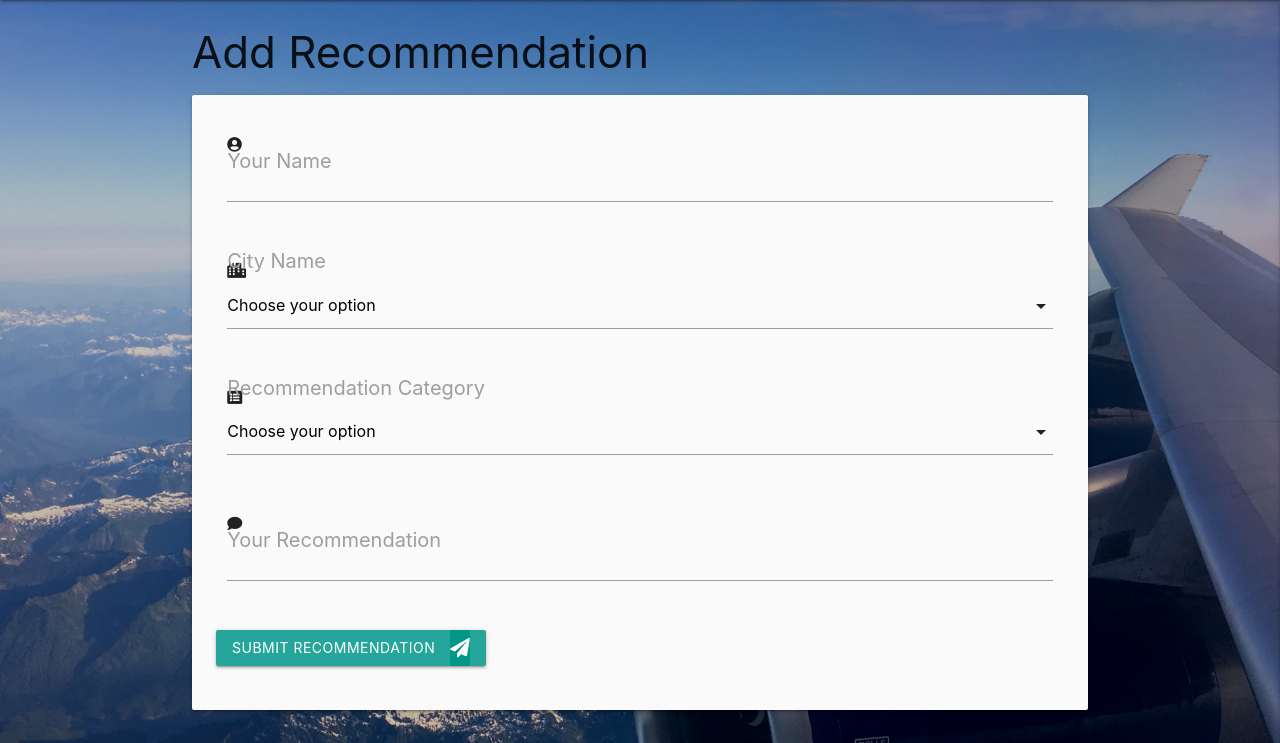
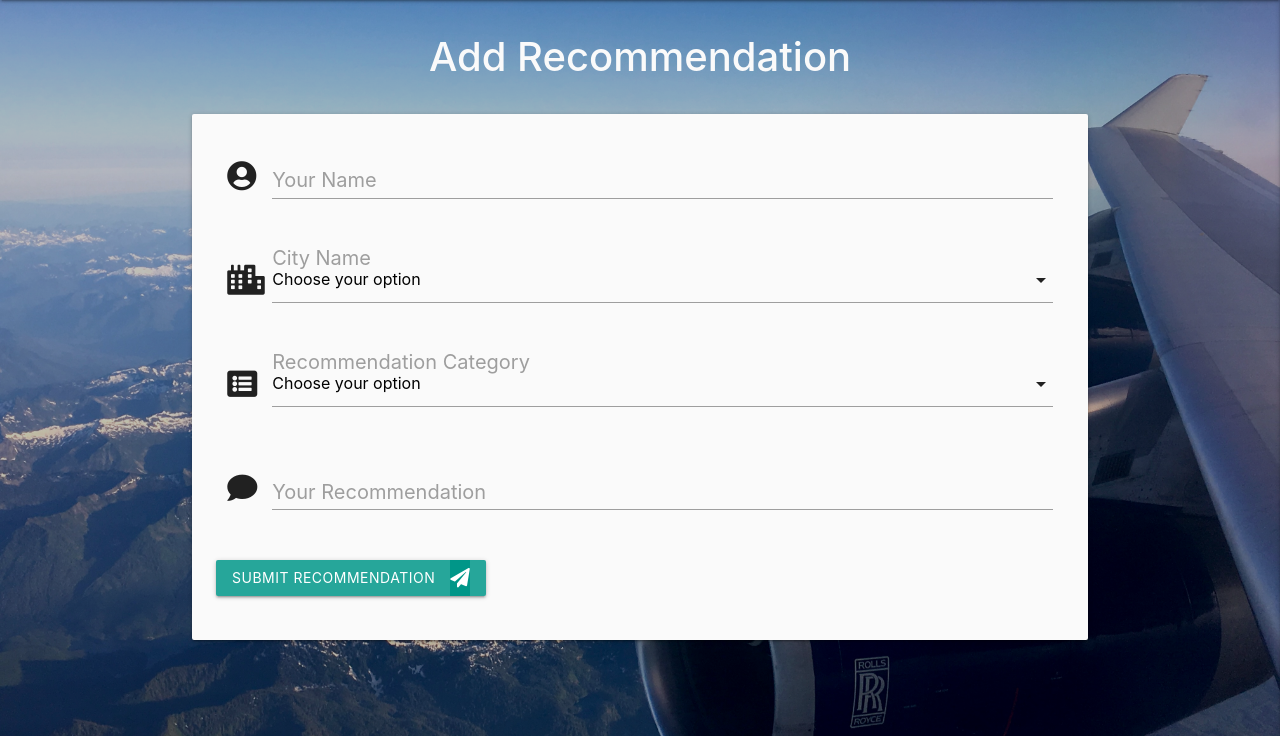
Before and after one commit to sian504/jetsetters-journal, a Flask app: page /add_recommendations in a window 1280 px wide. Shown: the part 64-807 px from the top of the page. Run offline with Flask 2, Linux system fonts and the light colour scheme; data that the repository does not hold is empty; some libraries are stand-ins or nearby versions.

Commit message:
Styled add_recs page

```diff
--- a/static/css/style.css
+++ b/static/css/style.css
@@ -96,7 +96,7 @@ nav .right > li > a {
 /* Labels on Add/Edit Recommendation forms*/
 
 .input-field label {
-    font-size: 20px; /* Set your desired font size */
+    font-size: 20px;
 }
 
 /* Profile page map */
--- a/templates/add_recommendations.html
+++ b/templates/add_recommendations.html
@@ -1,7 +1,7 @@
 {% extends "base.html" %}
 {% block content %}
 
-<h3>Add Recommendation</h3>
+<h3 class="heading">Add Recommendation</h3>
 
     <div class="row card-panel grey lighten-5">
         <form class="col s12" method="POST" action="{{ url_for('add_recommendations') }}">
@@ -9,7 +9,7 @@
             <!-- User Name (Prefilled with the currently logged-in user) -->
             <div class="row">
                 <div class="input-field col s12">
-                    <i class="fas fa-user-circle"></i>
+                    <i class="fas fa-user-circle prefix"></i>
                     <input id="user" name="user" type="text" required value="{{ session['user'] }}" readonly>
                     <label for="user">Your Name</label>
                 </div>
@@ -18,7 +18,7 @@
            <!-- City Name -->
             <div class="row">
                 <div class="input-field col s12">
-                    <i class="fas fa-city"></i>
+                    <i class="fas fa-city prefix"></i>
                     <select id="city" name="city" class="validate" required>
                         <option value="" disabled selected>Choose your option</option>
                         {% for city in cities %}
@@ -32,7 +32,7 @@
             <!-- Recommendation Category (Materialize Select) -->
             <div class="row">
                 <div class="input-field col s12">
-                    <i class="fas fa-list-alt"></i>
+                    <i class="fas fa-list-alt prefix"></i>
                     <select id="category" name="category" class="validate" required>
                         <option value="" disabled selected>Choose your option</option>
                         {% for category in categories %}
@@ -46,7 +46,7 @@
             <!-- Recomnendation Comment -->
             <div class="row">
                 <div class="input-field col s12">
-                    <i class="fas fa-comment"></i>
+                    <i class="fas fa-comment prefix"></i>
                     <textarea id="comment" name="comment" minlength="5"
                         maxlength="200" class="materialize-textarea validate" required></textarea>
                     <label for="comment">Your Recommendation</label>
```
